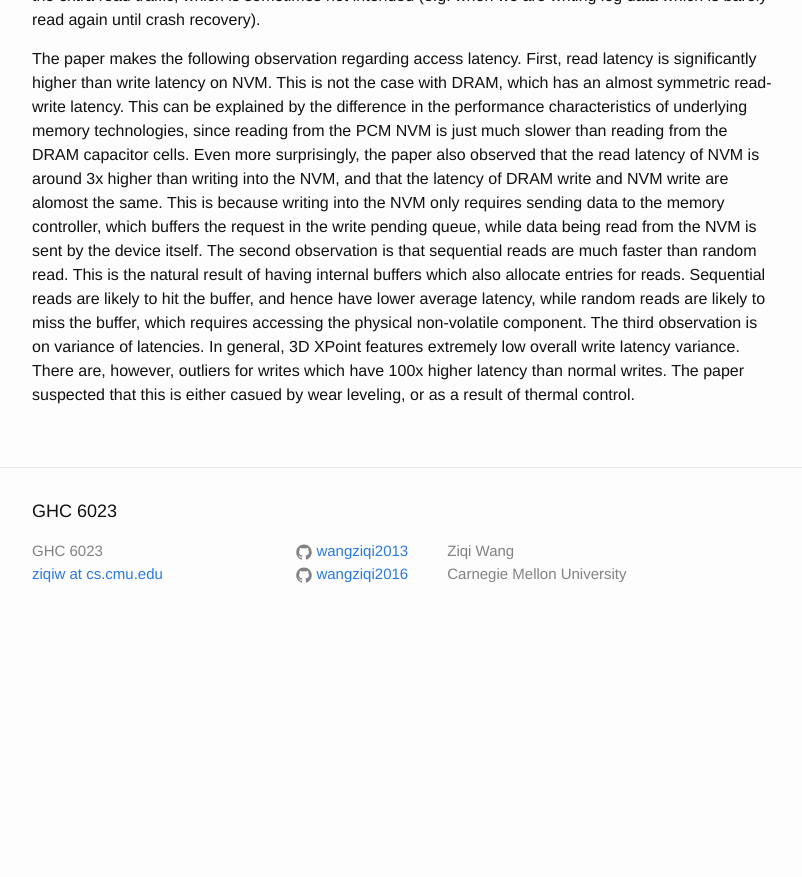
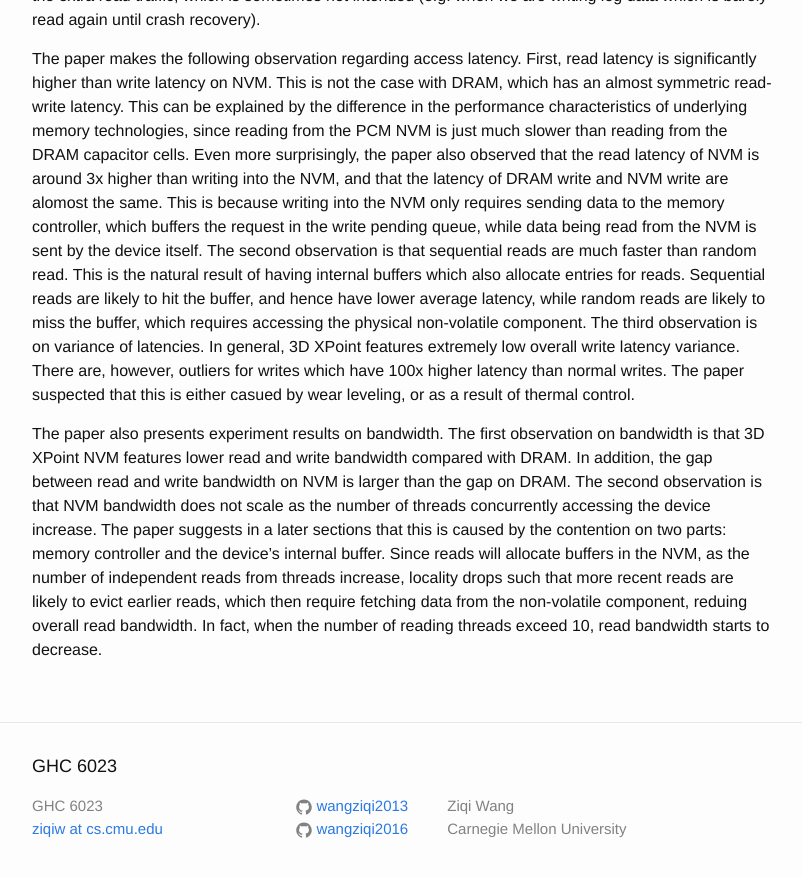
Before and after one commit to wangziqi2013/wangziqi2013.github.io, a Jekyll site: the page built from _posts/2019-11-14-lattest.markdown, in a window 1280 px wide and 900 px high, scrolled down 1195 px. Shown: the top 877 px of the window, without its empty margins (238-1040 px from the left). Built offline with Jekyll 4.4.1, drawn with Linux system fonts in a browser that asks for light colours; before the commit the page ends 1840 px from its top, so only the background shows below that.

Commit message:
Adding bandwidth

```diff
--- a/_posts/2019-11-14-lattest.markdown
+++ b/_posts/2019-11-14-lattest.markdown
@@ -54,3 +54,12 @@ while random reads are likely to miss the buffer, which requires accessing the p
 observation is on variance of latencies. In general, 3D XPoint features extremely low overall write latency variance. There
 are, however, outliers for writes which have 100x higher latency than normal writes. The paper suspected that this is either
 casued by wear leveling, or as a result of thermal control.
+
+The paper also presents experiment results on bandwidth. The first observation on bandwidth is that 3D XPoint NVM features
+lower read and write bandwidth compared with DRAM. In addition, the gap between read and write bandwidth on NVM is larger
+than the gap on DRAM. The second observation is that NVM bandwidth does not scale as the number of threads concurrently
+accessing the device increase. The paper suggests in a later sections that this is caused by the contention on two parts:
+memory controller and the device's internal buffer. Since reads will allocate buffers in the NVM, as the number of independent
+reads from threads increase, locality drops such that more recent reads are likely to evict earlier reads, which then
+require fetching data from the non-volatile component, reduing overall read bandwidth. In fact, when the number of reading
+threads exceed 10, read bandwidth starts to decrease.
```
